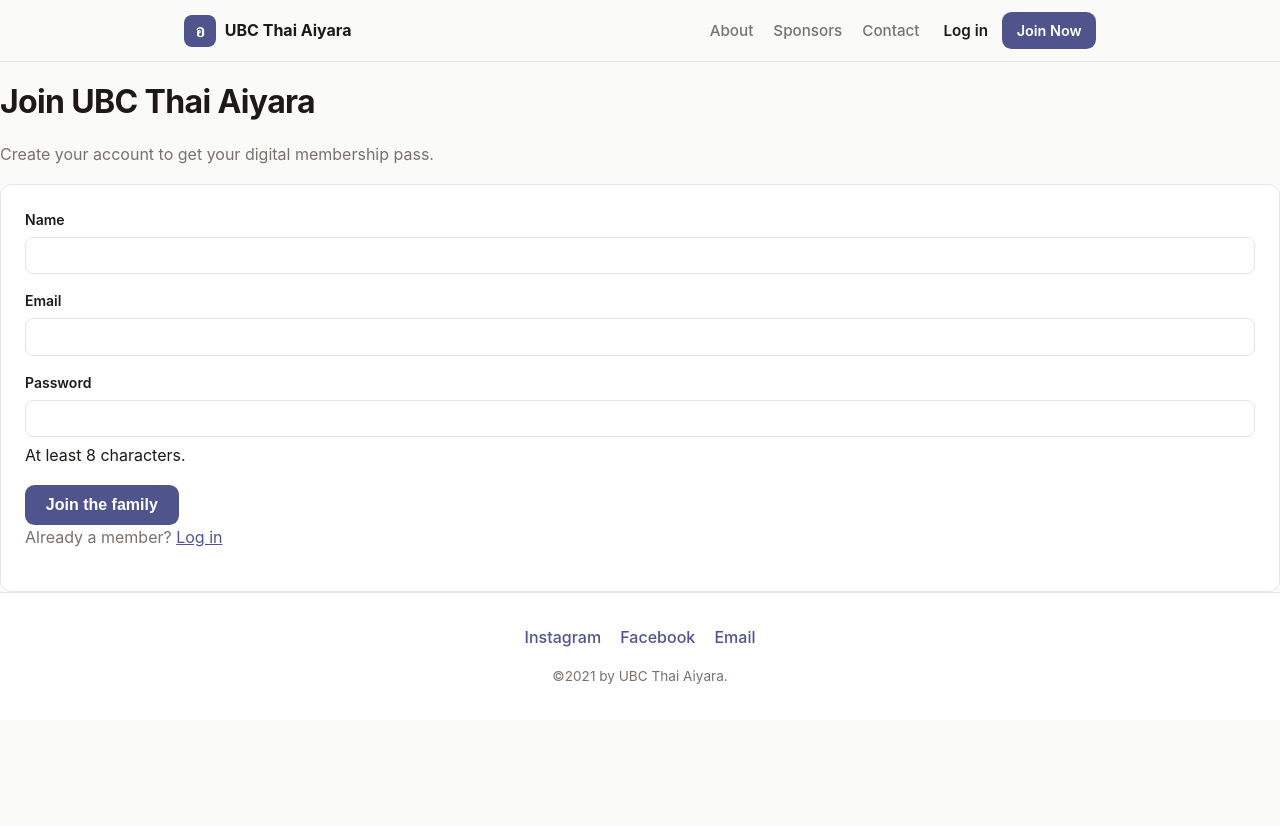
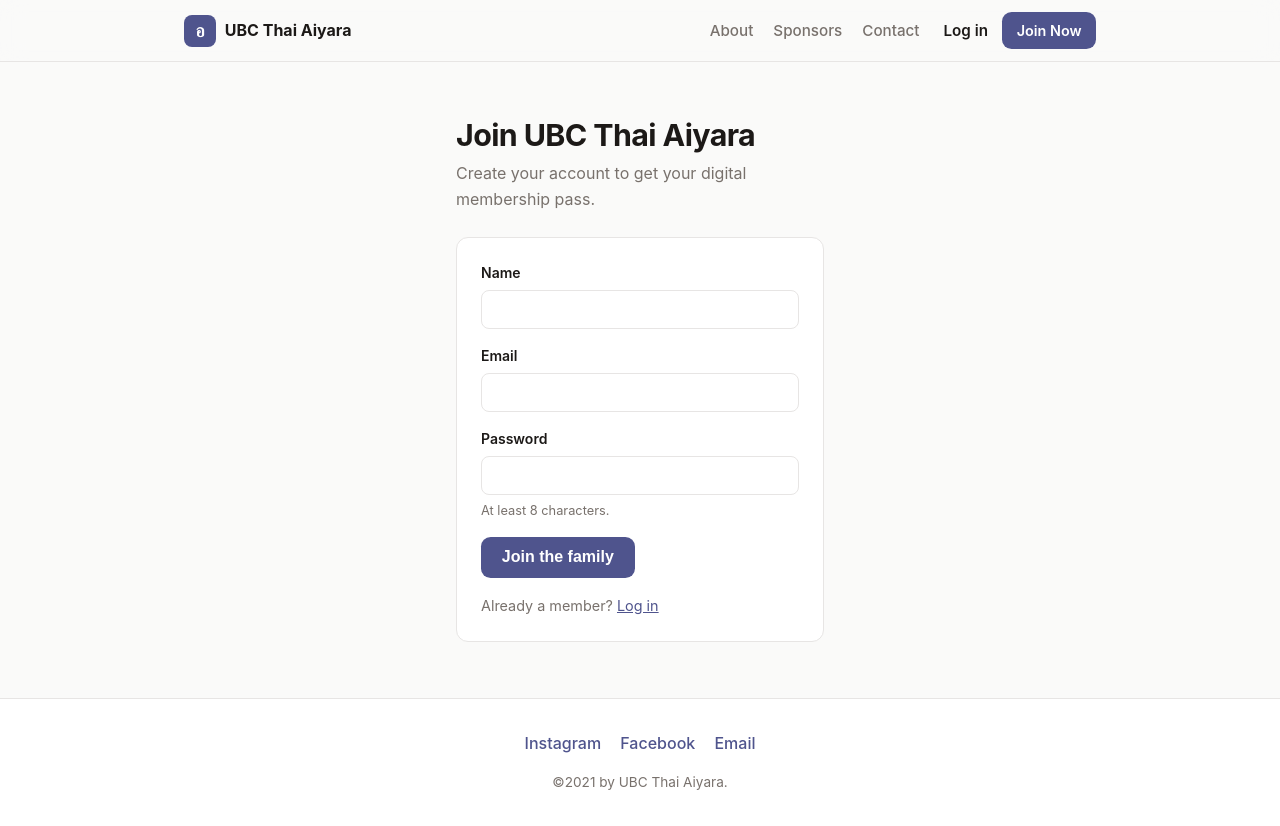
Before and after one commit to ubcthaiaiyara/website, a Next.js app: page /join in a window 1280 px wide. Before the commit the page ends 800 px from the top, so only its background shows below. Built offline with nearby package versions, Linux system fonts and the light colour scheme; no server answers.

Commit message:
style(ui): add auth and dashboard pass card styles

```diff
--- a/app/globals.css
+++ b/app/globals.css
@@ -355,11 +355,25 @@ p {
   margin: 0.5rem 0 0;
 }
 
+/* ---------- Auth / dashboard pages ---------- */
+.auth-main {
+  max-width: 26rem;
+  margin: 0 auto;
+  padding: 3.5rem 1.5rem;
+}
+
+.auth-main h1 {
+  font-size: 1.9rem;
+  font-weight: 700;
+  margin: 0 0 0.5rem;
+}
+
 .card {
   background: var(--card);
   border: 1px solid var(--border);
   border-radius: 0.75rem;
   padding: 1.5rem;
+  margin-top: 1.5rem;
 }
 
 .field {
@@ -375,7 +389,7 @@ p {
 }
 
 .field input {
-  padding: 0.55rem 0.7rem;
+  padding: 0.6rem 0.7rem;
   border: 1px solid var(--border);
   border-radius: 0.5rem;
   font-size: 1rem;
@@ -383,15 +397,67 @@ p {
   color: var(--fg);
 }
 
-.error {
-  color: var(--accent);
-  font-size: 0.875rem;
+.field input:focus {
+  outline: 2px solid var(--accent);
+  outline-offset: 1px;
+  border-color: transparent;
 }
 
-.success {
+.hint {
+  font-size: 0.8rem;
+  color: var(--muted);
+}
+
+.error {
+  color: var(--danger);
+  font-size: 0.875rem;
+  margin: 0 0 1rem;
+}
+
+.form-alt {
+  margin: 1rem 0 0;
+  font-size: 0.9rem;
+}
+
+/* Dashboard pass card */
+.pass-card {
+  text-align: center;
+}
+
+.pass-preview {
+  display: flex;
+  flex-direction: column;
+  gap: 0.4rem;
+  background: linear-gradient(150deg, var(--accent), #6a70b8);
+  color: #fff;
+  border-radius: 0.75rem;
+  padding: 1.5rem;
+  margin-bottom: 1.5rem;
+  text-align: left;
+}
+
+.pass-org {
+  font-size: 0.8rem;
+  letter-spacing: 0.1em;
+  text-transform: uppercase;
+  opacity: 0.85;
+}
+
+.pass-name {
+  font-size: 1.4rem;
+  font-weight: 700;
+}
+
+.pass-status {
+  font-size: 0.85rem;
+  opacity: 0.9;
+}
+
+.pass-card .hint {
+  display: block;
+  margin-top: 0.75rem;
+}
+
+.auth-main > .button-ghost {
   margin-top: 1.5rem;
-  padding: 1rem;
-  border: 1px solid var(--border);
-  border-radius: 0.5rem;
-  background: #f0fdf4;
 }
```
